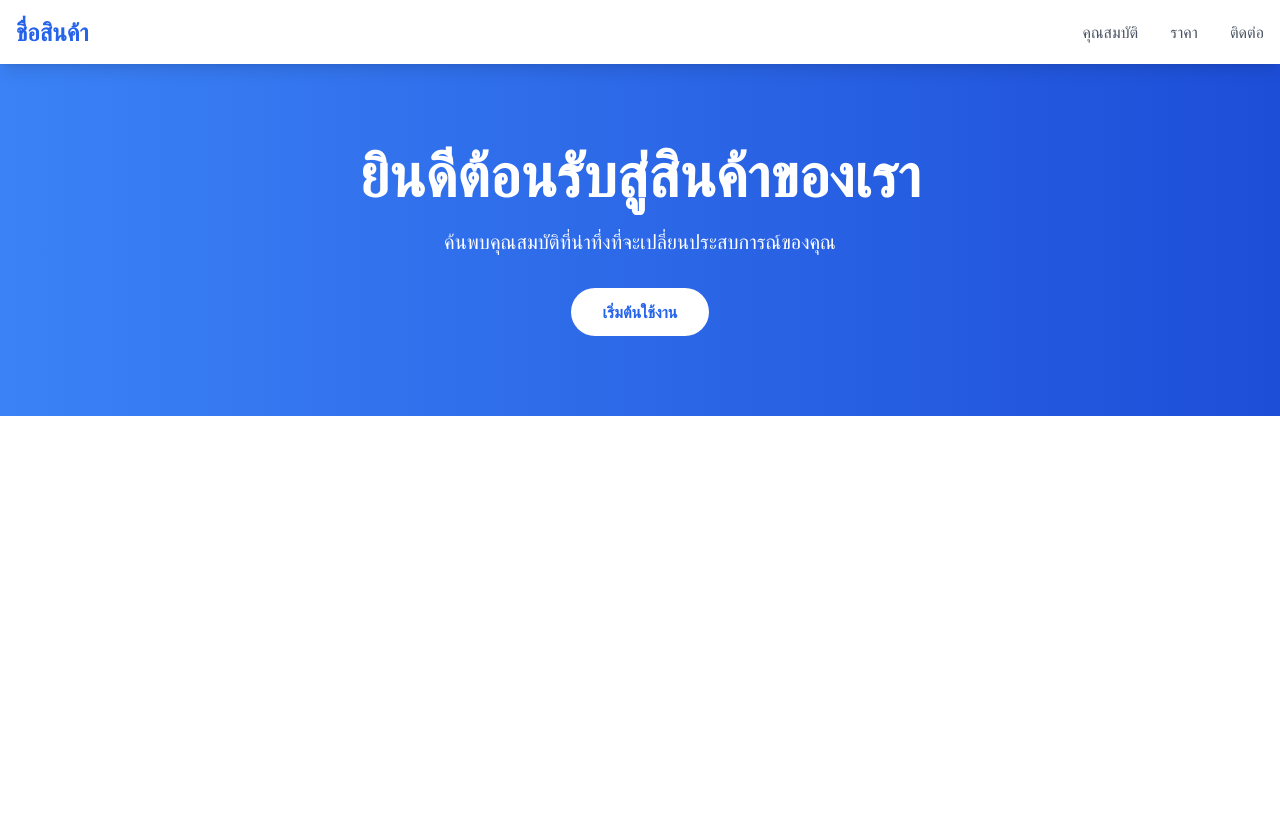
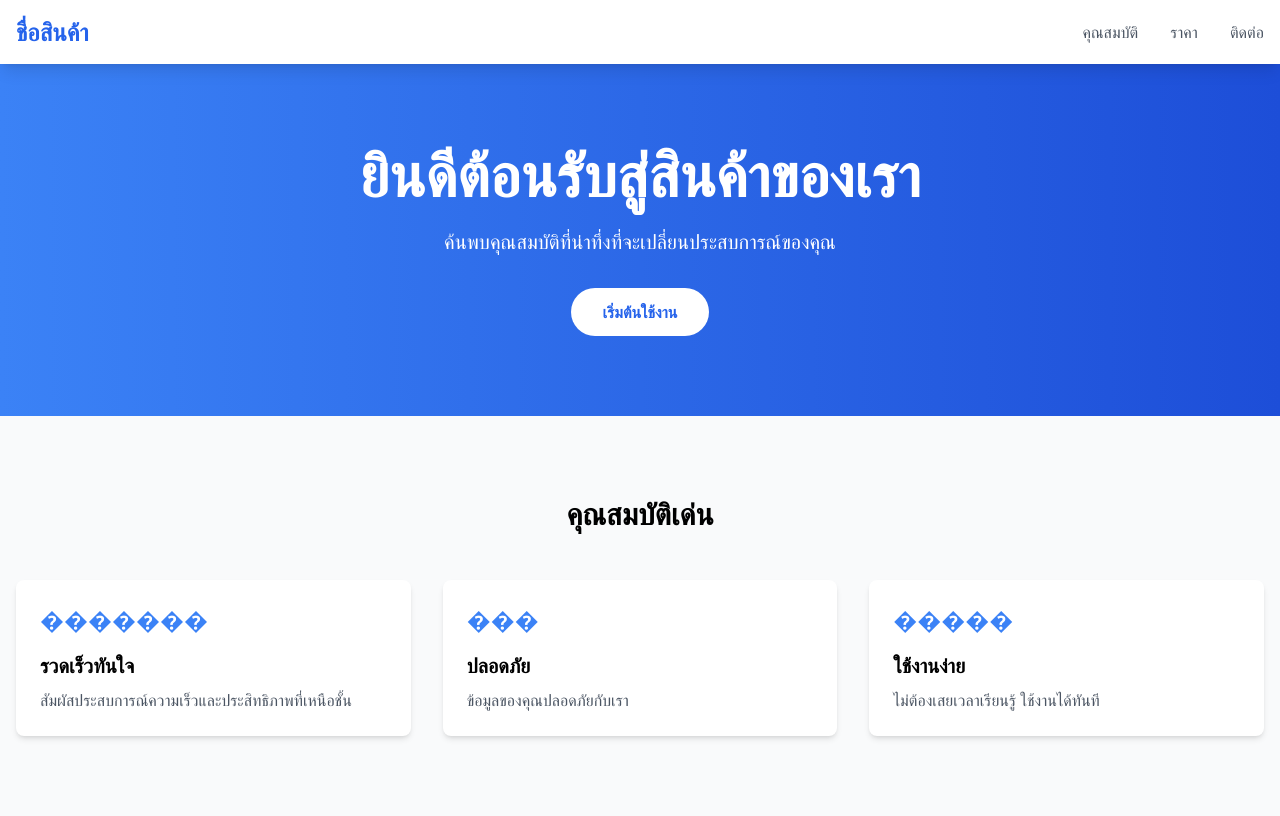
Before and after one commit to 66160003/product-landing-page, a plain HTML site: page index.html in a window 1280 px wide. Drawn offline with nearby package versions, Linux system fonts and the light colour scheme.

Commit message:
เพิ่มสวนแสดงคุณสมบัติพร้อมการ์ด

```diff
--- a/index.html
+++ b/index.html
@@ -41,6 +41,32 @@
         </section>
     </main>
 
+    <section id="features" class="py-20 bg-gray-50">
+        <div class="container mx-auto px-4">
+        <h2 class="text-3xl font-bold text-center mb-12">คุณสมบัติเด่น</h2>
+        <div class="grid grid-cols-1 md:grid-cols-3 gap-8">
+        <!-- คุณสมบัติที่ 1 -->
+        <div class="bg-white p-6 rounded-lg shadow-md">
+        <div class="text-blue-500 text-2xl mb-4">�������</div>
+        <h3 class="font-bold text-xl mb-2">รวดเร็วทันใจ</h3>
+        <p class="text-gray-600">สัมผัสประสบการณ์ความเร็วและประสิทธิภาพที่เหนือชั้น</p>
+        </div>
+        <!-- คุณสมบัติที่ 2 -->
+        <div class="bg-white p-6 rounded-lg shadow-md">
+        <div class="text-blue-500 text-2xl mb-4">���</div>
+        <h3 class="font-bold text-xl mb-2">ปลอดภัย</h3>
+        <p class="text-gray-600">ข้อมูลของคุณปลอดภัยกับเรา</p>
+        </div>
+        <!-- คุณสมบัติที่ 3 -->
+        <div class="bg-white p-6 rounded-lg shadow-md">
+        <div class="text-blue-500 text-2xl mb-4">�����</div>
+        <h3 class="font-bold text-xl mb-2">ใช้งานง่าย </h3>
+        <p class="text-gray-600">ไม่ต้องเสยเวลาเรียนรู้ ใช้งานได้ทันที </p>
+        </div>
+        </div>
+        </div>
+    </section>
+
  <footer>
  <!-- สวนท ้าย ่ -->
  </footer>
```
